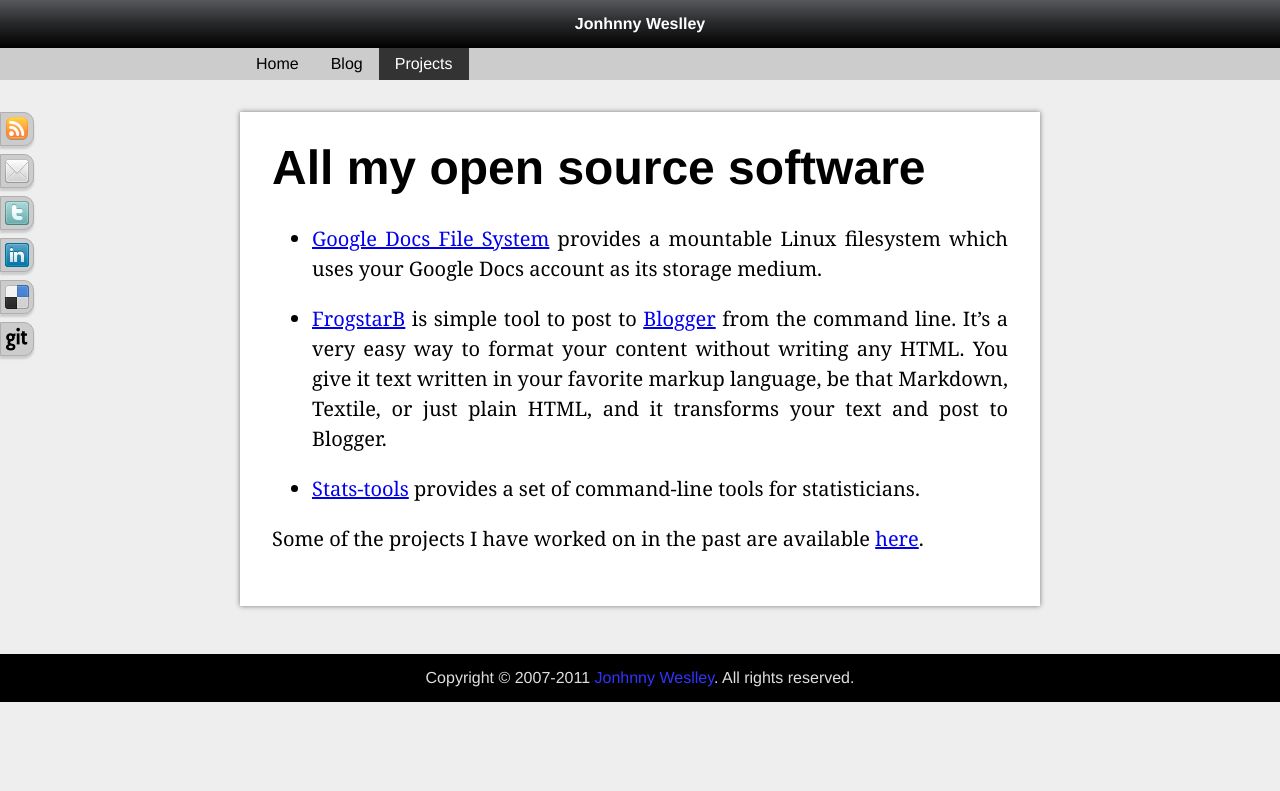
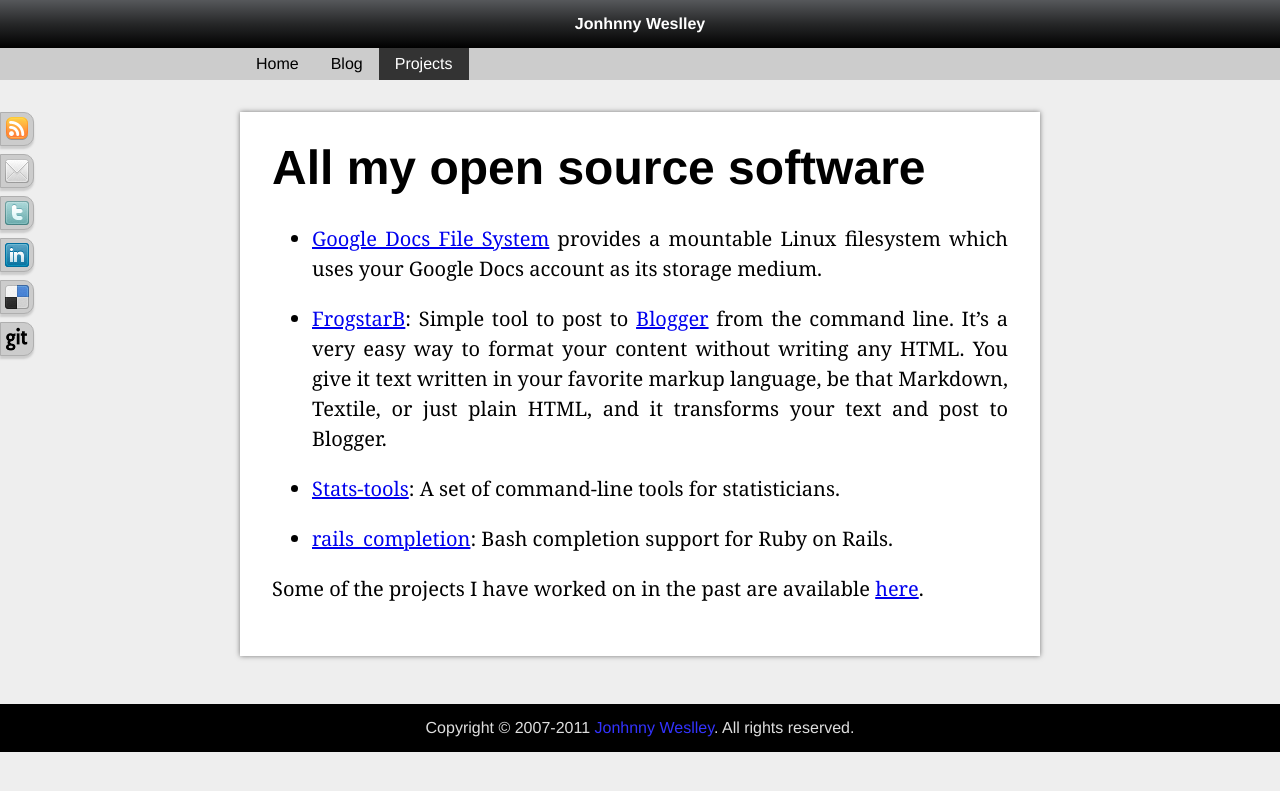
Before and after one commit to jweslley/jweslley.github.com, a Jekyll site: the page built from index.md, in a window 1280 px wide. Shown: the top 791 px of the page. Built offline with Jekyll 4.4.1, drawn with Linux system fonts in a browser that asks for light colours; comment, search, counter and statistics services are not loaded.

Commit message:
Added rails_completion description for my project's page.

```diff
--- a/index.md
+++ b/index.md
@@ -5,9 +5,11 @@
 
 * [Google Docs File System][gdocsfs] provides a mountable Linux filesystem which uses your Google Docs account as its storage medium.
 
-* [FrogstarB][] is simple tool to post to [Blogger](http://www.blogger.com/) from the command line. It’s a very easy way to format your content without writing any HTML. You give it text written in your favorite markup language, be that Markdown, Textile, or just plain HTML, and it transforms your text and post to Blogger.
+* [FrogstarB][]: Simple tool to post to [Blogger](http://www.blogger.com/) from the command line. It’s a very easy way to format your content without writing any HTML. You give it text written in your favorite markup language, be that Markdown, Textile, or just plain HTML, and it transforms your text and post to Blogger.
 
-* [Stats-tools][] provides a set of command-line tools for statisticians.
+* [Stats-tools][]: A set of command-line tools for statisticians.
+
+* [rails_completion][]: Bash completion support for Ruby on Rails.
 
 Some of the projects I have worked on in the past are available [here](/past_projects.html).
 
@@ -15,3 +17,4 @@
 [gdocsfs]:   http://code.google.com/p/gdocsfs     "Google Docs File System"
 [FrogstarB]: http://github.com/jweslley/frogstarb "FrogstarB blogging tool"
 [Stats-tools]: http://pypi.python.org/pypi/stats-tools "Stats-tools"
+[rails_completion]: https://github.com/jweslley/rails_completion "Rails bash completion"
```
